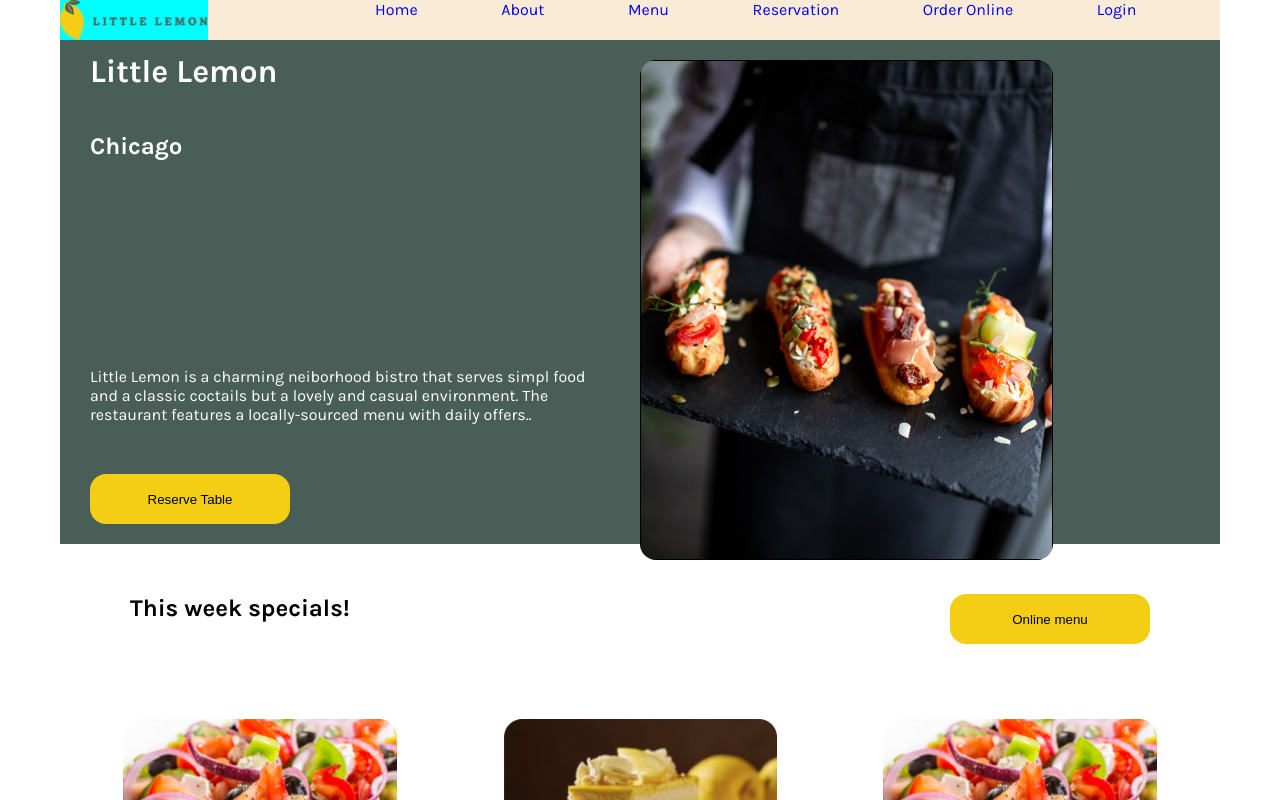
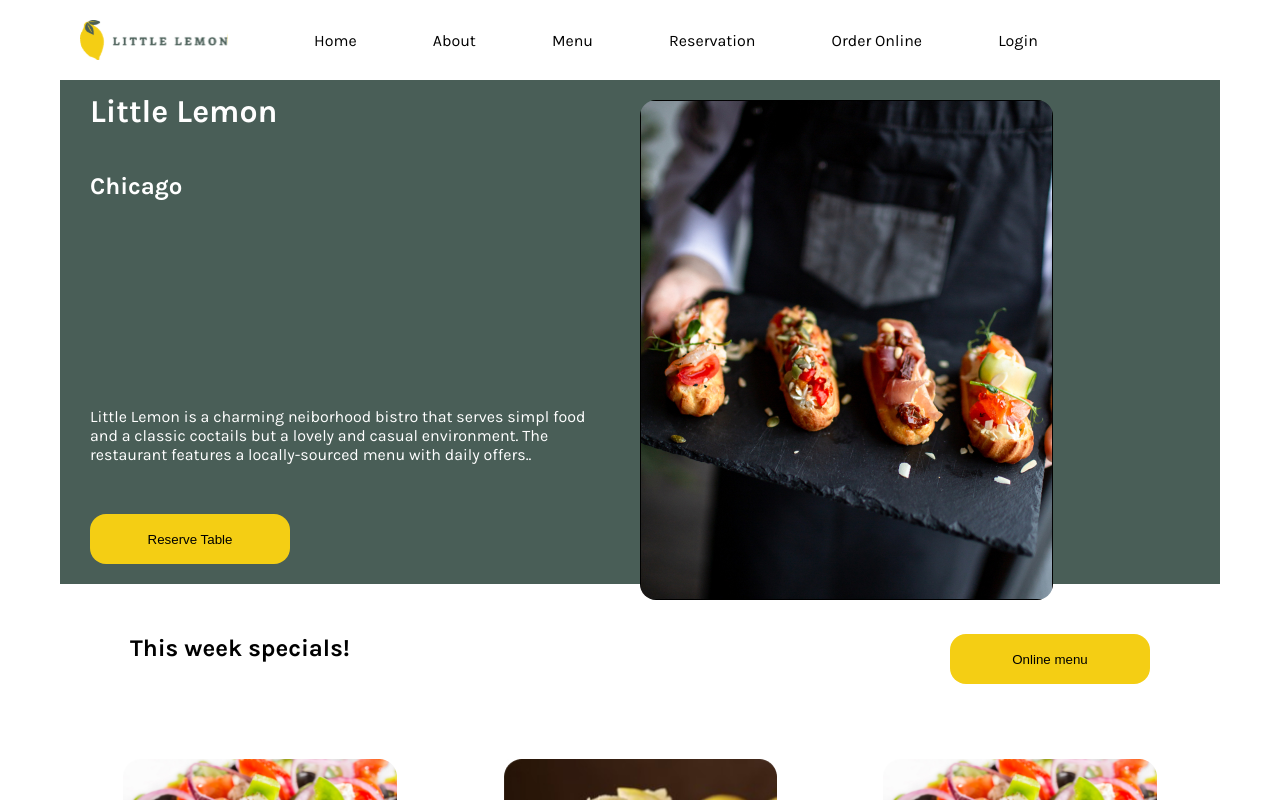
Before and after one commit to YuliiaKozik/little-lemon-restaurant, a React (Create React App) app: page / in a window 1280 px wide. Shown: the top 800 px of the page. Built offline with nearby package versions, Linux system fonts and the light colour scheme; a web font is replaced by a local one.

Commit message:
Change Header component

```diff
--- a/src/components/Header/Header.css
+++ b/src/components/Header/Header.css
@@ -1,13 +1,11 @@
 .header {
-  background-color: aqua;
+
   display: grid;
-
+  padding: 20px;
   /* align-items: center; */
 }
 .logo {
   display: block;
-
-  /* margin-right: auto; */
 }
 @media screen and (min-width: 760px) {
   .header {
--- a/src/components/Navigation/Nav.css
+++ b/src/components/Navigation/Nav.css
@@ -5,7 +5,10 @@
 }
 
 .nav {
-  background-color: antiquewhite;
+
+  display: grid;
+  align-items: center;
+  margin: 10px;
 }
 .menu {
   display: grid;
@@ -13,6 +16,7 @@
 .nav-link {
   text-decoration: none;
   display: inline-block;
+  color: black;
 }
 
 .item {
@@ -38,7 +42,6 @@
     grid-template-columns: repeat(3, auto);
     grid-template-rows: repeat(2, auto);
     justify-content: space-evenly;
-    /* justify-items: start;*/
     align-content: start;
   }
 }
@@ -47,6 +50,5 @@
   .menu {
     grid-template-columns: repeat(7, auto);
     grid-template-rows: repeat(1, auto);
-    /* justify-content: space-between; */
   }
 }
--- a/src/components/Navigation/Nav.js
+++ b/src/components/Navigation/Nav.js
@@ -6,9 +6,6 @@ const Nav = () => {
 
             <nav className="nav">
                 <ul className="menu">
-                    <li className="logo item">
-
-                    </li>
                     <li className="item">
                         <a className="nav-link" href="#">Home</a>
                     </li>
```
